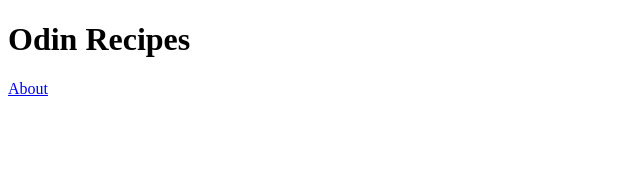
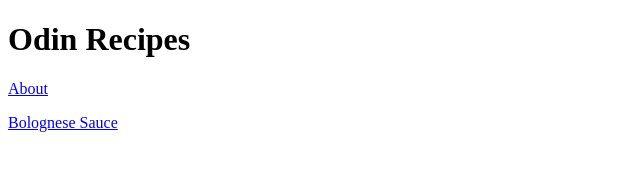
Before and after one commit to nathanbaja/odin-recipes, a plain HTML site: page index.html in a window 1280 px wide. Shown: the whole page, without its empty margins (0-640 px from the left). Drawn offline with Linux system fonts and the light colour scheme.

Commit message:
Update index.html to access new recipe

```diff
--- a/index.html
+++ b/index.html
@@ -8,5 +8,7 @@
 <body>
     <h1>Odin Recipes</h1>
     <a href="./pages/about.html">About</a>
+    <p><a href="./recipe/bolognese.html">Bolognese Sauce</a></p>
+
 </body>
 </html>
```
